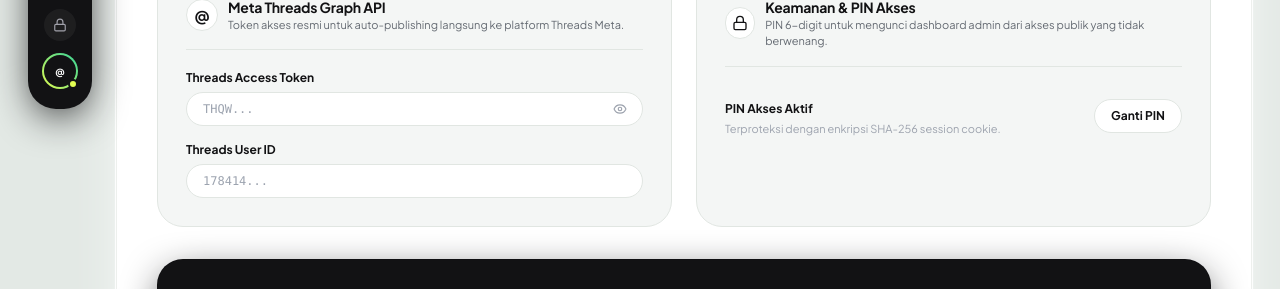
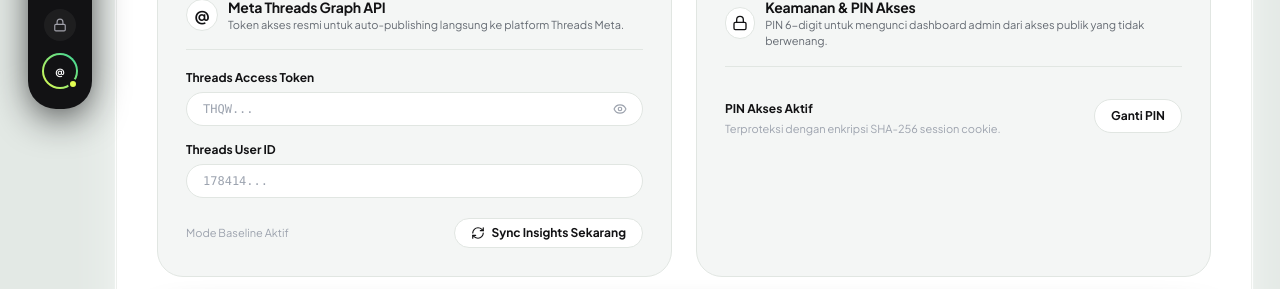
Before and after one commit to HanifMukkorrobin/threads-marketing, a Next.js app: page /settings in a window 1280 px wide. Shown: the part 663-952 px from the top of the page. Built offline with nearby package versions, Linux system fonts and the light colour scheme; no server answers; the database is empty.

Commit message:
feat(settings): add Meta Threads API token configuration and sync trigger

```diff
--- a/src/app/settings/page.tsx
+++ b/src/app/settings/page.tsx
@@ -22,6 +22,7 @@
   Lock,
   Share2,
   Globe,
+  Zap,
 } from 'lucide-react';
 import { ModalPortal } from '@/components/ModalPortal';
 import { cn } from '@/lib/utils';
@@ -74,6 +75,10 @@
   // Test Connection
   const [testing, setTesting] = useState(false);
   const [testResult, setTestResult] = useState<TestResult | null>(null);
+
+  // Threads Insight Sync state
+  const [syncingInsights, setSyncingInsights] = useState(false);
+  const [insightSyncResult, setInsightSyncResult] = useState<{ isLive: boolean; message: string } | null>(null);
 
   // Code Snippet state
   const [codeLang, setCodeLang] = useState<CodeLang>('curl');
@@ -280,6 +285,52 @@
       addToast('Koneksi endpoint gagal', 'error');
     } finally {
       setTesting(false);
+    }
+  };
+
+  // Test & Sync Threads Graph API Insights
+  const handleSyncInsights = async () => {
+    try {
+      setSyncingInsights(true);
+      setInsightSyncResult(null);
+
+      // First save current token/userId if user typed them
+      if (settings.THREADS_ACCESS_TOKEN || settings.THREADS_USER_ID) {
+        await fetch('/api/settings', {
+          method: 'POST',
+          headers: { 'Content-Type': 'application/json' },
+          body: JSON.stringify({
+            settings: {
+              THREADS_ACCESS_TOKEN: settings.THREADS_ACCESS_TOKEN,
+              THREADS_USER_ID: settings.THREADS_USER_ID,
+            },
+          }),
+        });
+      }
+
+      const res = await fetch('/api/insights/sync', {
+        method: 'POST',
+        headers: { 'Content-Type': 'application/json' },
+        body: JSON.stringify({
+          token: settings.THREADS_ACCESS_TOKEN,
+          userId: settings.THREADS_USER_ID,
+        }),
+      });
+
+      const data = await res.json();
+      if (data.success) {
+        setInsightSyncResult({
+          isLive: data.isLiveSynced,
+          message: data.message,
+        });
+        addToast(data.message, data.isLiveSynced ? 'success' : 'info');
+      } else {
+        throw new Error(data.error || 'Gagal sinkronisasi');
+      }
+    } catch (err: any) {
+      addToast(err?.message || 'Gagal sinkronisasi insight', 'error');
+    } finally {
+      setSyncingInsights(false);
     }
   };
 
@@ -619,8 +670,46 @@
                 className="w-full rounded-full bg-white border border-surface-border px-4 py-2 text-xs text-ink font-mono shadow-xs focus:outline-none"
               />
             </div>
+
+            <div className="flex items-center justify-between pt-1">
+              <span className="text-[11px] text-ink-muted">
+                {settings.THREADS_ACCESS_TOKEN ? 'Token terisi' : 'Mode Baseline Aktif'}
+              </span>
+
+              <button
+                type="button"
+                onClick={handleSyncInsights}
+                disabled={syncingInsights}
+                className="flex items-center gap-1.5 px-4 py-1.5 rounded-full bg-white hover:bg-surface-hover text-ink text-xs font-bold border border-surface-border shadow-xs tap-effect disabled:opacity-50"
+              >
+                <RefreshCw className={cn('h-3.5 w-3.5 text-ink', syncingInsights && 'animate-spin')} />
+                <span>Sync Insights Sekarang</span>
+              </button>
+            </div>
+
+            {insightSyncResult && (
+              <div
+                className={cn(
+                  'rounded-2xl p-3.5 border text-xs space-y-1 animate-scale-in',
+                  insightSyncResult.isLive
+                    ? 'bg-emerald-50 border-emerald-200 text-emerald-900'
+                    : 'bg-amber-50 border-amber-200 text-amber-900'
+                )}
+              >
+                <div className="flex items-center gap-1.5 font-bold">
+                  {insightSyncResult.isLive ? (
+                    <CheckCircle2 className="h-3.5 w-3.5 text-emerald-600" />
+                  ) : (
+                    <Zap className="h-3.5 w-3.5 text-amber-600" />
+                  )}
+                  <span>{insightSyncResult.isLive ? 'Meta Live Connected' : 'Hermes Baseline Active'}</span>
+                </div>
+                <p className="text-[11px]">{insightSyncResult.message}</p>
+              </div>
+            )}
           </div>
         </div>
+
 
         {/* Bento Card 4: Security & PIN Management */}
         <div className="rounded-bento border border-surface-border bg-surface p-6 sm:p-7 space-y-5 shadow-xs">
```
